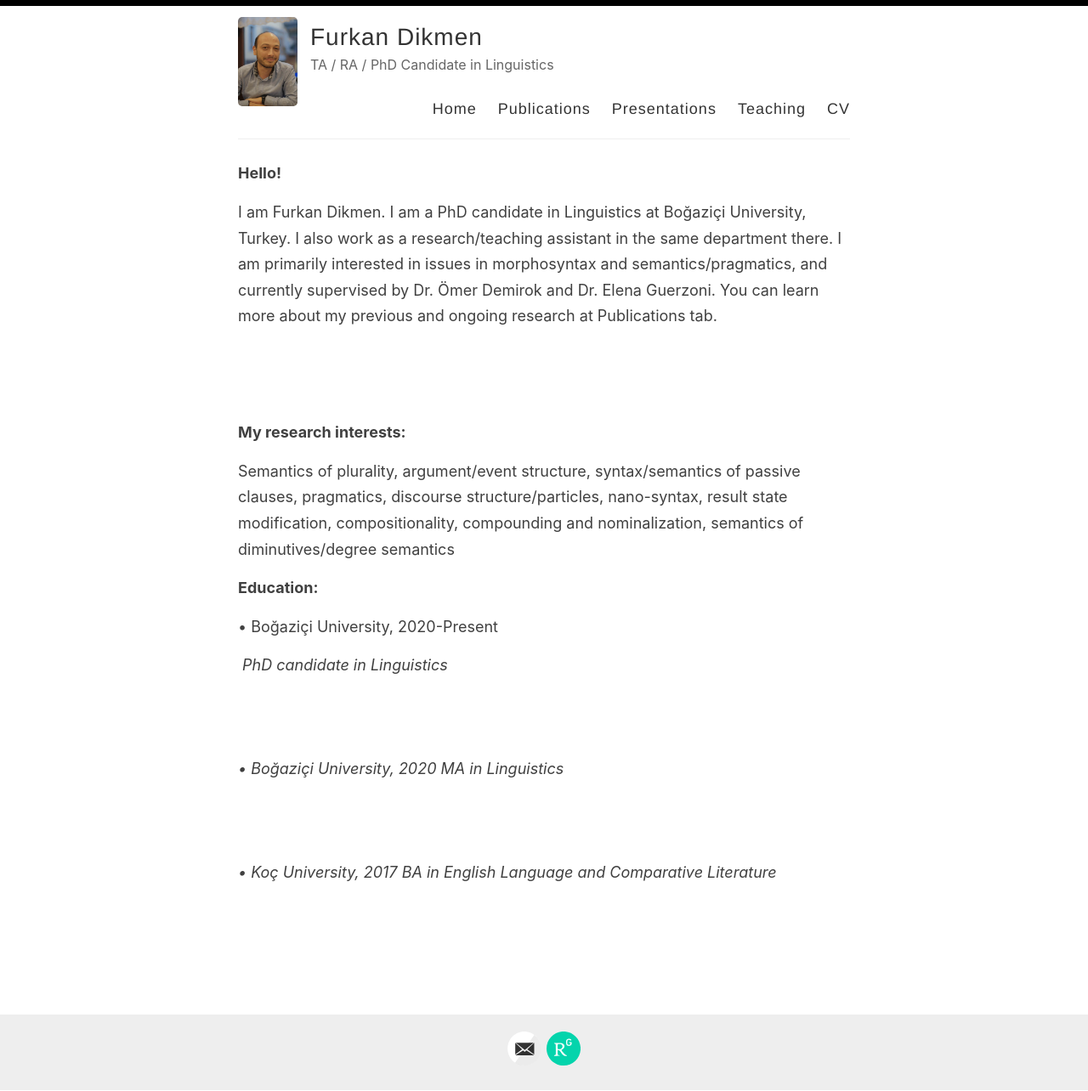
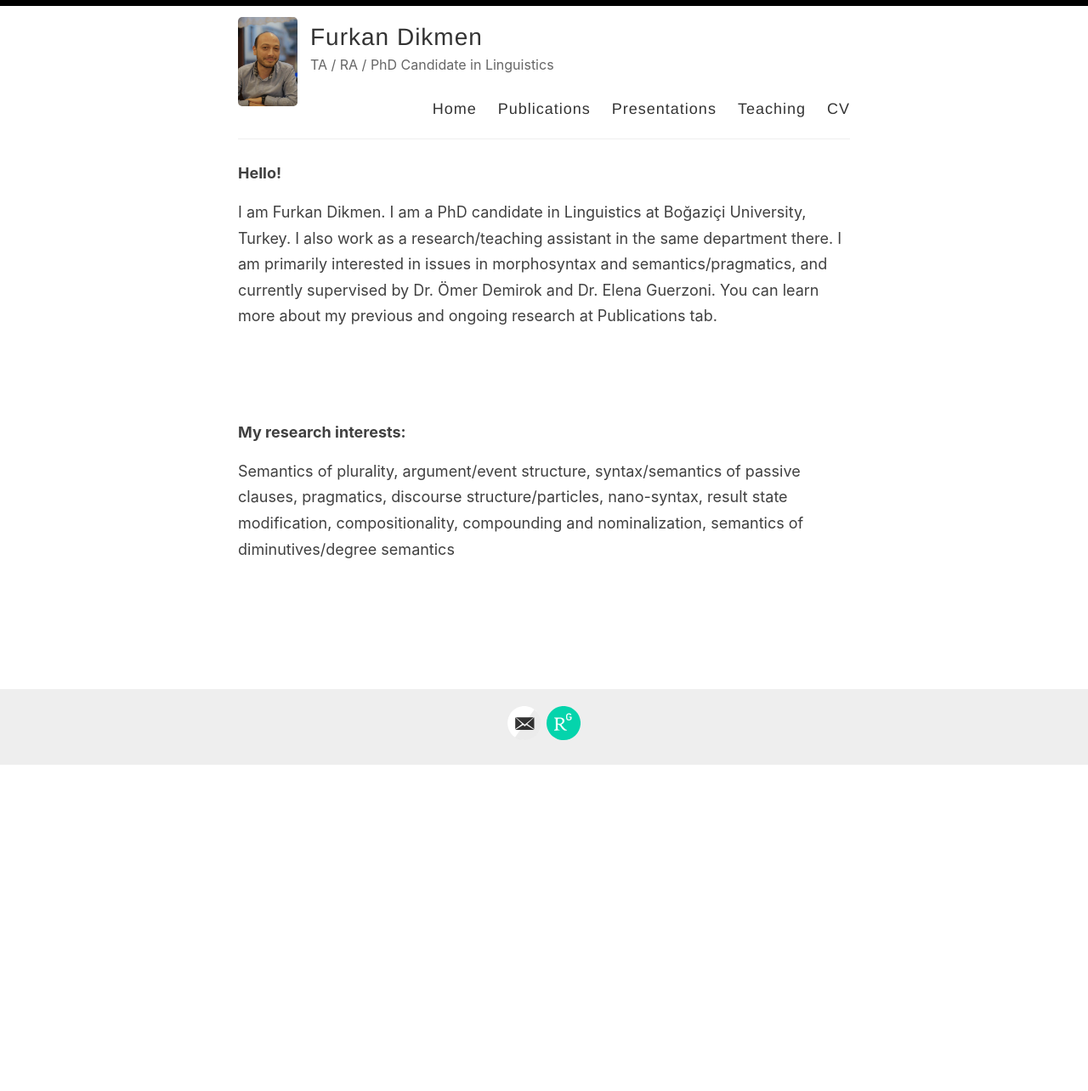
Before and after one commit to furkandikmen/furkandikmen.github.io, a Jekyll site: the page built from index.html, in a window 1280 px wide. Shown: the whole page at 85% size. Built offline with Jekyll 4.4.1, drawn with Linux system fonts in a browser that asks for light colours; the list of posts is cut into pages by our own code; after the commit the page ends 901 px from its top, so only the background shows below that.

Commit message:
Update index.html

```diff
--- a/index.html
+++ b/index.html
@@ -14,11 +14,3 @@ layout: default
 
 <p>Semantics of plurality, argument/event structure, syntax/semantics of passive clauses, pragmatics, discourse structure/particles, nano-syntax, result state modification, compositionality, compounding and nominalization, semantics of diminutives/degree semantics</p>
 </html>
-
-<p><strong>Education:</strong></p>
-
-<p>&bull; Bo&#287;azi&ccedil;i University, 2020-Present <br> <pre> <i>PhD candidate in Linguistics<i></p>
-
-<p>&bull; Bo&#287;azi&ccedil;i University, 2020 MA in Linguistics</p>
-
-<p>&bull; Ko&ccedil; University, 2017 BA in English Language and Comparative Literature</p>
```
